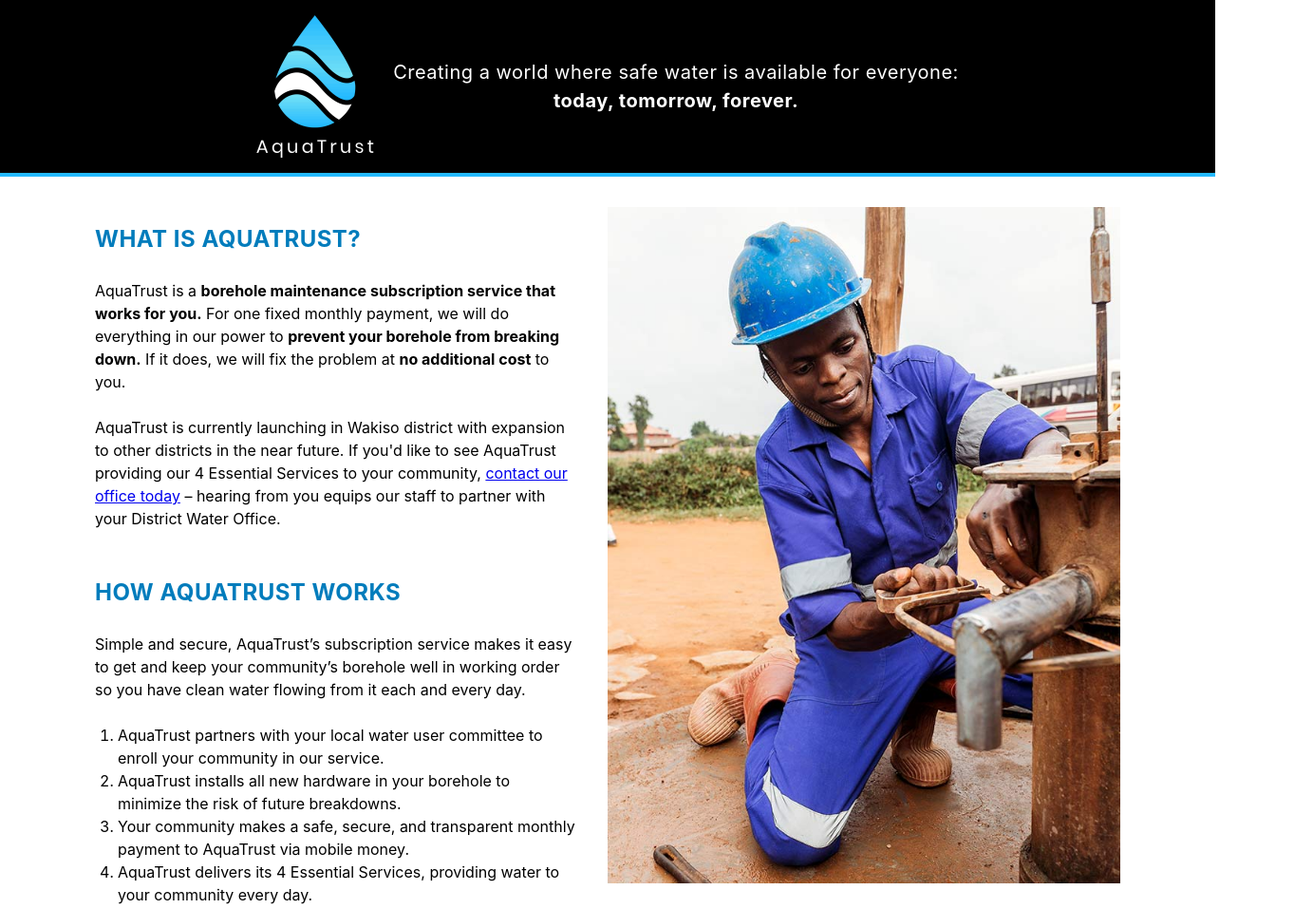
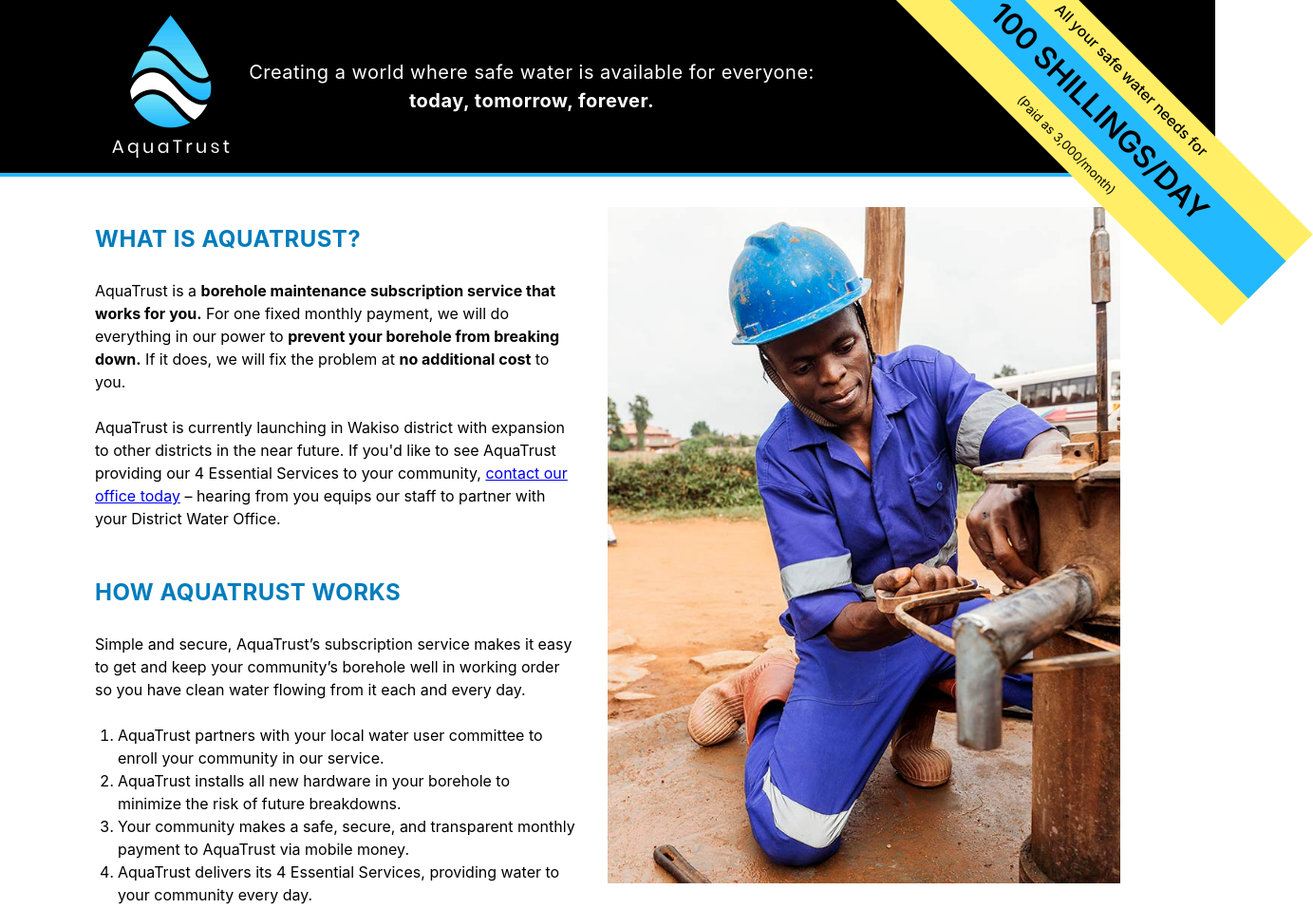
Before and after one commit to Scotchester/aquatrust, a plain HTML site: page index.html in a window 1280 px wide. Shown: the top 957 px of the page at 95% size, 1383 px wide, since content can reach past the window. Drawn offline with Linux system fonts and the light colour scheme.

Commit message:
Add pricing banner

```diff
--- a/css/base.css
+++ b/css/base.css
@@ -116,6 +116,26 @@ nav a {
     text-decoration: none;
 }
 
+.banner {
+    padding: 8px 16px;
+    margin: 0 -16px;
+    background-color: #FE6;
+    font-weight: 500;
+    text-align: center;
+}
+.banner .price {
+    display: block;
+    padding: 4px;
+    margin: 8px -16px;
+    background-color: #23b9fe;
+    font-size: 2em;
+    font-weight: 600;
+    text-transform: uppercase;
+}
+.banner small {
+    font-weight: 400;
+}
+
 .introductory-sections,
 .footer-sections {
     max-width: 1080px;
--- a/css/media-queries.css
+++ b/css/media-queries.css
@@ -64,6 +64,19 @@
 }
 
 @media screen and (min-width: 800px) {
+    header {
+        padding-right: 320px;
+    }
+
+    .banner {
+        width: 500px;
+        height: 136px;
+        position: absolute;
+        top: 50px;
+        right: -112px;
+        transform: rotate(45deg);
+    }
+
     .footer-sections img {
         /* flex-basis: 28%; */
     }
--- a/index.html
+++ b/index.html
@@ -24,6 +24,12 @@
     </header>
 
     <main>
+        <div class="banner">
+            All your safe water needs for
+            <span class="price">100 shillings/day</span>
+            <small>(Paid as 3,000/month)</small>
+        </div>
+
         <div class="introductory-sections">
             <img class="repair-photo"
                  src="img/man-sawing-well_680w_42.jpg"
```
